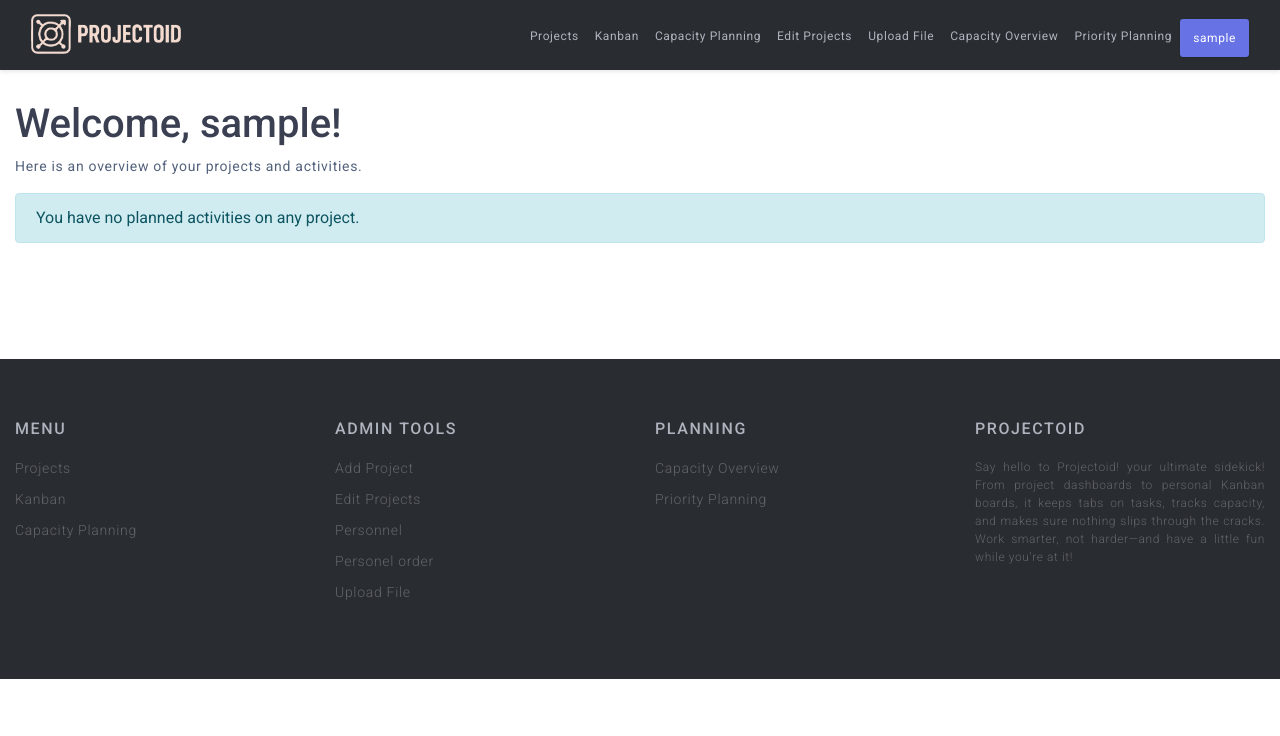
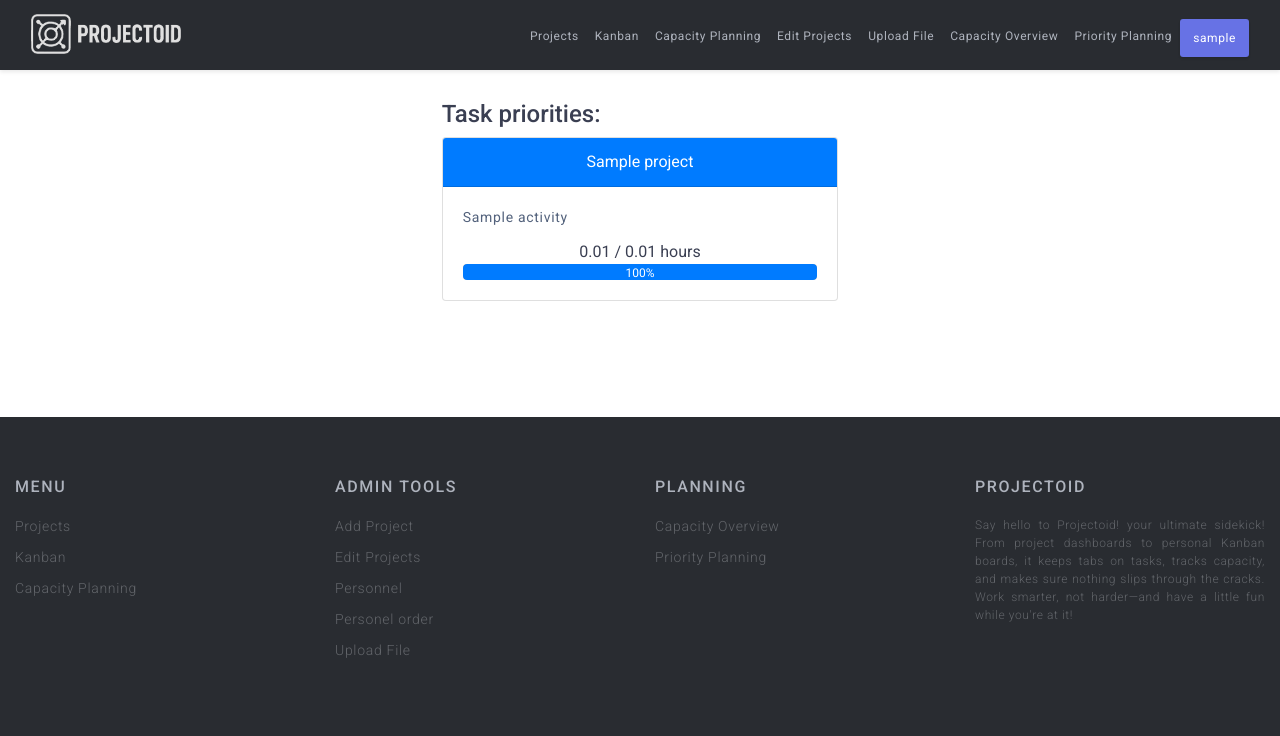
Before and after one commit to jeroenweij/promato, a PHP site: page / in a window 1280 px wide. Shown: the top 736 px of the page. Run offline with PHP 8.4, Linux system fonts and the light colour scheme; the visitor is signed in with stand-in values (Sample User, id 1); tables that the repository leaves empty hold one stand-in row (values such as "Sample post"); some libraries are stand-ins or nearby versions.

Commit message:
Update kanban progress bars, and index page

```diff
--- a/index.php
+++ b/index.php
@@ -1,5 +1,5 @@
 <?php
-$pageSpecificCSS = ['progress-chart.css'];
+$pageSpecificCSS = ['kanban.css'];
 
 require 'includes/header.php';
 require 'includes/db.php';
@@ -11,84 +11,52 @@ $stmt = $pdo->prepare("
 SELECT
     h.Plan AS PlannedHours,
     h.Hours AS LoggedHours,
+    h.Prio AS Priority,
+    h.Person AS PersonId,
     a.Name AS ActivityName,
-p.Id AS ProjectId,
-p.Name AS ProjectName
+    a.Key AS ActivityId,
+    p.Id AS ProjectId,
+    p.Name AS ProjectName
 FROM Hours h
 JOIN Activities a ON h.Activity = a.Key AND h.Project = a.Project
 JOIN Projects p ON a.Project = p.Id
-WHERE h.Person = ? AND p.Id>10;
+WHERE h.Person = ? AND h.Plan > 0 AND a.IsTask = 1
+ORDER BY h.Person, h.Prio DESC
 ");
 $stmt->execute([$userId]);
 $rows = $stmt->fetchAll(PDO::FETCH_ASSOC);
-
-// Group by project
-$projects = [];
-foreach ($rows as $row) {
-    $projects[$row['ProjectId']]['name'] = $row['ProjectName'];
-    $projects[$row['ProjectId']]['activities'][] = [
-        'ActivityName' => $row['ActivityName'],
-        'PlannedHours' => $row['PlannedHours'] / 100,
-        'LoggedHours' => $row['LoggedHours'] / 100,
-    ];
-}
 ?>
 
 <section id="personal-dashboard">
     <div class="container">
-
-        <h1>Welcome, <?= htmlspecialchars($_SESSION['user_name']) ?>!</h1>
-        <p>Here is an overview of your projects and activities.</p>
-
-        <?php if (empty($projects)): ?>
-            <div class="alert alert-info">You have no planned activities on any project.</div>
-        <?php else: ?>
-        <?php foreach ($projects as $projectId => $project): ?>
-            <h3><?= htmlspecialchars($project['name']) ?></h3>
-            <table class="table table-striped">
-                <thead>
-                <tr>
-                    <th>Activity</th>
-                    <th>Planned Hours</th>
-                    <th>Logged Hours</th>
-                </tr>
-                </thead>
-                <tbody>
-                <?php foreach ($project['activities'] as $activity): ?>
-                    <tr>
-                        <td><?= htmlspecialchars($activity['ActivityName']) ?></td>
-                        <td><?= round($activity['PlannedHours'], 2) ?></td>
-                        <td><?= round($activity['LoggedHours'], 2) ?></td>
-                    </tr>
+        <div class="row justify-content-center">
+            <div class="col-md-4">
+                <h4>Task priorities:</h4>
+                <?php foreach ($rows as $item): ?>
+                    <?php
+                        $planned = $item['PlannedHours'] / 100;
+                        $logged = $item['LoggedHours'] / 100;
+                        $realpercent = $planned > 0 ? round(($logged / $planned) * 100) : 0;
+                        $percent = min(100, $realpercent);
+                        $overshoot = $realpercent > 100 ? 'overshoot' : '';
+                    ?>
+                    <div class="card mb-3">
+                        <div class="card-header bg-primary text-white text-center">
+                            <?= htmlspecialchars($item['ProjectName']) ?>
+                        </div>
+                        <div class="card-body">
+                            <p class="card-title"><?= htmlspecialchars($item['ActivityName']) ?></p>
+                            <div class="text-center"><?= $logged ?> / <?= $planned ?> hours</div>
+                            <div class="kanban-progress">
+                                <div class="progress-bar <?= $overshoot ?>" role="progressbar" style="width: <?= $percent ?>%;" aria-valuenow="<?= $percent ?>" aria-valuemin="0" aria-valuemax="100">
+                                    <?= $realpercent ?>%
+                                </div>
+                            </div>
+                        </div>
+                    </div>
                 <?php endforeach; ?>
-                </tbody>
-            </table>
-        <?php endforeach; ?>
-
-        <?php
-        // Prepare for chart
-        $jsProjects = [];
-        foreach ($projects as $project) {
-            foreach ($project['activities'] as $activity) {
-                $jsProjects[] = [
-                    'project' => $project['name'],
-                    'activity' => $activity['ActivityName'],
-                    'planned' => $activity['PlannedHours'],
-                    'logged' => $activity['LoggedHours']
-                ];
-            }
-        }
-        ?>
-            <script>
-                const dashboardChartData = <?= json_encode($jsProjects, JSON_UNESCAPED_SLASHES|JSON_UNESCAPED_UNICODE) ?>;
-            </script>
-
-            <!-- Optional: add a per-activity chart -->
-            <div id="progressChart"></div>
-            <script src="js/progress-chart.js"></script>
-
-        <?php endif; ?>
-
+            </div>
+        </div>
     </div>
 </section>
 
--- a/projects_edit.php
+++ b/projects_edit.php
@@ -32,7 +32,6 @@ echo '<th>Project ID</th>';
 echo '<th>Project Name</th>';
 echo '<th>Status</th>';
 echo '<th>Project Manager</th>';
-echo '<th>Project Manager</th>';
 echo '</tr>';
 echo '</thead>';
 echo '<tbody>';
--- a/style/kanban.css
+++ b/style/kanban.css
@@ -1,41 +1,28 @@
 /* Kanban progress container */
-.kanban-progress .progress {
+.kanban-progress {
     position: relative;
     height: 16px;
-    background: #eee;
-    border-radius: 8px;
+    background: #adadad !important;
+    border-radius: 4px;
     overflow: hidden;
+    font-size: .75rem;
+    font-family: 'Roboto', sans-serif;
 }
 
 /* Ensure progress bars stay inside container */
-.kanban-progress .progress-bar,
-.kanban-progress .plan-bar {
+.kanban-progress .progress-bar {
+    display: flex;
+    flex-direction: column;
+    justify-content: center;
+    text-align: center;
+    white-space: nowrap;
+    color: #fff;
+    background-color: #007bff;
     height: 100%;
-    border-radius: 8px;
+    border-radius: 4px;
     display: block;
 }
 
-/* Planned bar goes behind */
-.kanban-progress .plan-bar {
-    background-color: #adadad;
-    opacity: 0.6;
-    width: 0; /* dynamically set in style attr */
-    z-index: 1;
-    position: absolute;
-    top: 0;
-    left: 0;
-}
-
-/* Spent bar overlays planned */
-.kanban-progress .spent-bar {
-    background-color: #2196F3;
-    width: 0; /* dynamically set in style attr */
-    z-index: 2;
-    position: absolute;
-    top: 0;
-    left: 0;
-}
-
-.overshoot {
+.kanban-progress .overshoot {
     background-color: #ad0000;
 }
```
Also changed, not shown: kanban.php (+6 -4 lines), priority_planning.php (+3 -5 lines), images/logo.png.
